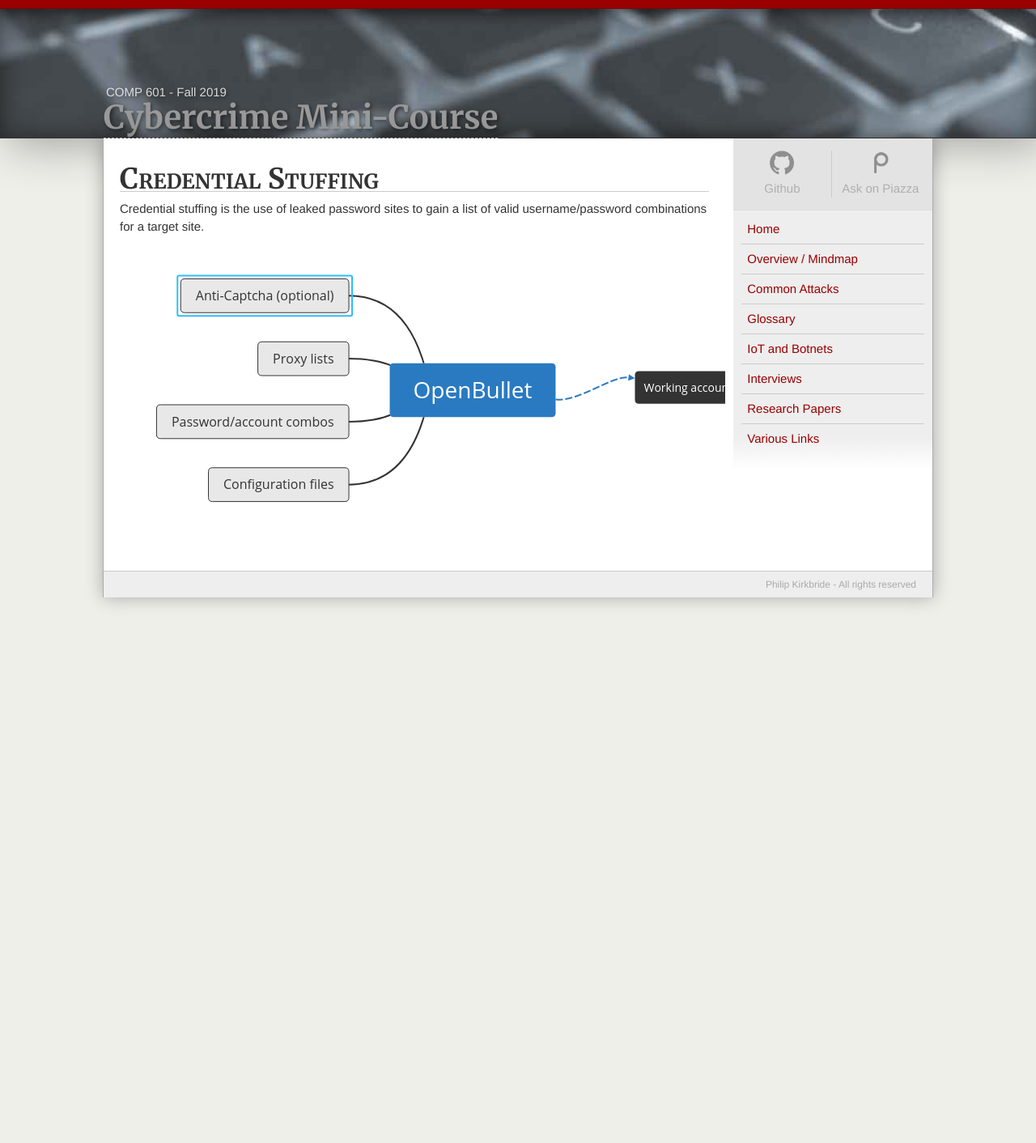
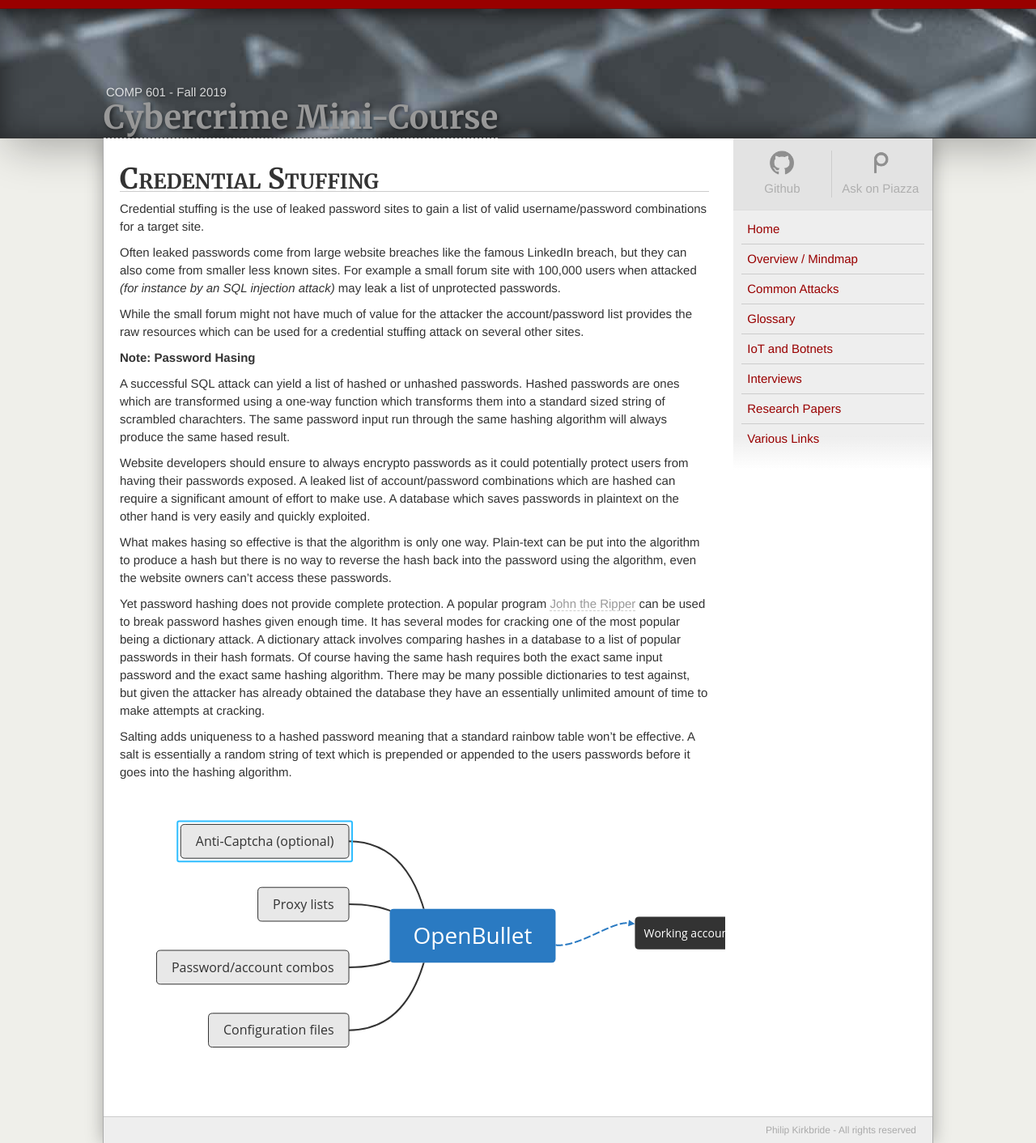
Before and after one commit to kirkins/Cyber-Crime-Micro-Course, a Jekyll site: the page built from attacks/credential_stuffing.md, in a window 1280 px wide. Shown: the whole page at 81% size. Built offline with Jekyll 4.4.1, drawn with Linux system fonts in a browser that asks for light colours; nearby versions of some CDN libraries; some web fonts are replaced; Markdown is read by kramdown in place of the engine named in the settings; before the commit the page ends 900 px from its top, so only the background shows below that.

Commit message:
add links, glossary, and info on credential stuffing

```diff
--- a/attacks/credential_stuffing.md
+++ b/attacks/credential_stuffing.md
@@ -8,4 +8,22 @@ nav: credential_stuffing
 
 Credential stuffing is the use of leaked password sites to gain a list of valid username/password combinations for a target site.
 
+Often leaked passwords come from large website breaches like the famous LinkedIn breach, but they can also come from smaller less known sites. For example a small forum site with 100,000 users when attacked *(for instance by an SQL injection attack)* may leak a list of unprotected passwords.
+
+
+While the small forum might not have much of value for the attacker the account/password list provides the raw resources which can be used for a credential stuffing attack on several other sites.
+
+**Note: Password Hasing**
+
+A successful SQL attack can yield a list of hashed or unhashed passwords. Hashed passwords are ones which are transformed using a one-way function which transforms them into a standard sized string of scrambled charachters. The same password input run through the same hashing algorithm will always produce the same hased result.
+
+Website developers should ensure to always encrypto passwords as it could potentially protect users from having their passwords exposed. A leaked list of account/password combinations which are hashed can require a significant amount of effort to make use. A database which saves passwords in plaintext on the other hand is very easily and quickly exploited.
+
+What makes hasing so effective is that the algorithm is only one way. Plain-text can be put into the algorithm to produce a hash but there is no way to reverse the hash back into the password using the algorithm, even the website owners can't access these passwords.
+
+Yet password hashing does not provide complete protection. A popular program [John the Ripper](https://github.com/magnumripper/JohnTheRipper) can be used to break password hashes given enough time. It has several modes for cracking one of the most popular being a dictionary attack. A dictionary attack involves comparing hashes in a database to a list of popular passwords in their hash formats. Of course having the same hash requires both the exact same input password and the exact same hashing algorithm. There may be many possible dictionaries to test against, but given the attacker has already obtained the database they have an essentially unlimited amount of time to make attempts at cracking.
+
+Salting adds uniqueness to a hashed password meaning that a standard rainbow table won't be effective. A salt is essentially a random string of text which is prepended or appended to the users passwords before it goes into the hashing algorithm.
+
+
 ![OpenBullet Process](../imgs/openbullet.png)
```
Also changed, not shown: glossary.md (+2 -0 lines), links.md (+2 -0 lines).
